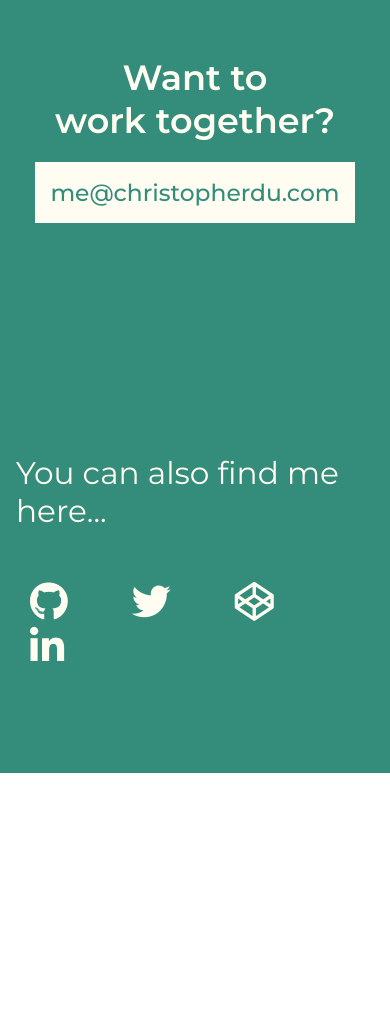
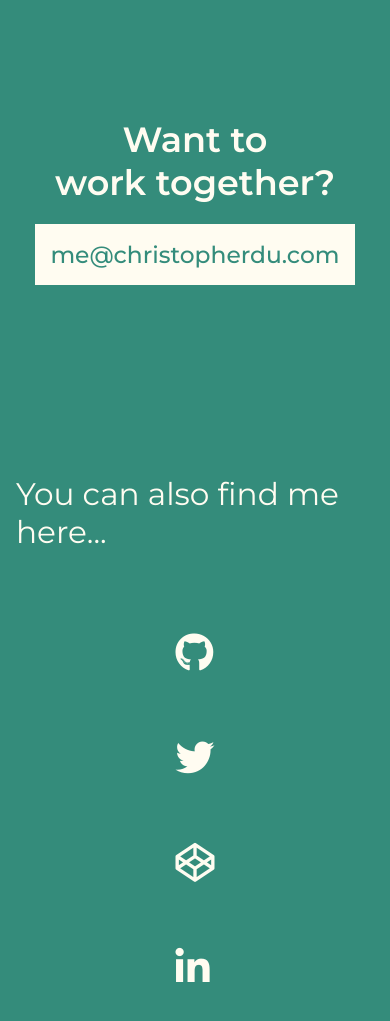
Before and after one commit to christopherdu/Portfolio, a plain HTML site: page index.html in a window 390 px wide. Shown: the part 3407-4428 px from the top of the page. Before the commit the page ends 4180 px from the top, so only its background shows below. Drawn offline with nearby package versions, Linux system fonts and the light colour scheme.

Commit message:
Fixed contact media queries

```diff
--- a/sass/partials/_mediaqueries.scss
+++ b/sass/partials/_mediaqueries.scss
@@ -365,9 +365,23 @@
             }
         }
     }
+
+    .contact {
+
+        &__social {
+
+            &__icons {
+            }
+
+            &__icons__link {
+                font-size: 9vw;
+                margin: 30px;
+            }
+        }
+    }
 }
 
-@media(max-width: 440px) {
+@media(max-width: 450px) {
     .landing {
 
         &__logo {
@@ -448,6 +462,12 @@
                 margin: 0rem 1rem 0rem 1rem;
             }
 
+            &__icons {
+                display: grid;
+                grid-template-columns: 1fr;
+                grid-template-rows: repeat(4, 1fr);
+            }
+
             &__icons__link {
                 font-size: 10vw;
                 margin: 30px;
```
Also changed, not shown: css/main.css, dist/css/main.min.css, 2 other files.
